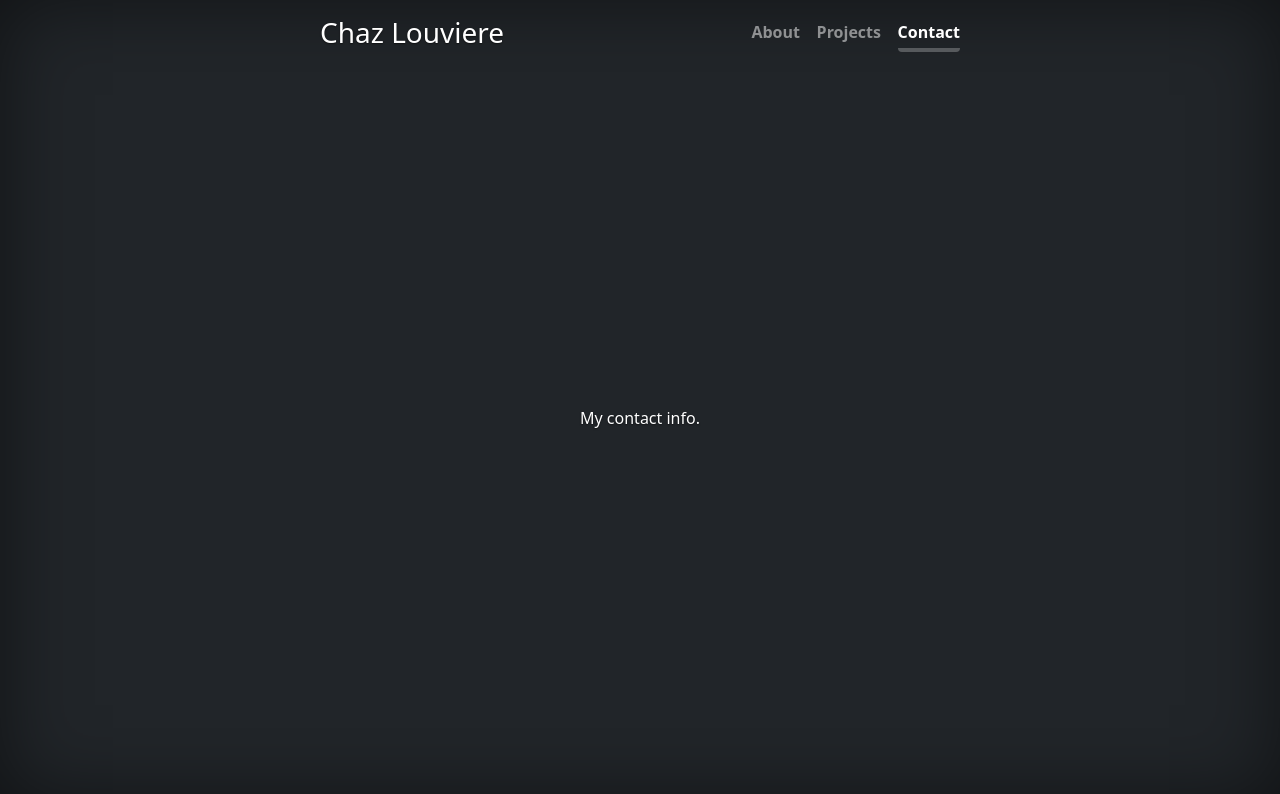
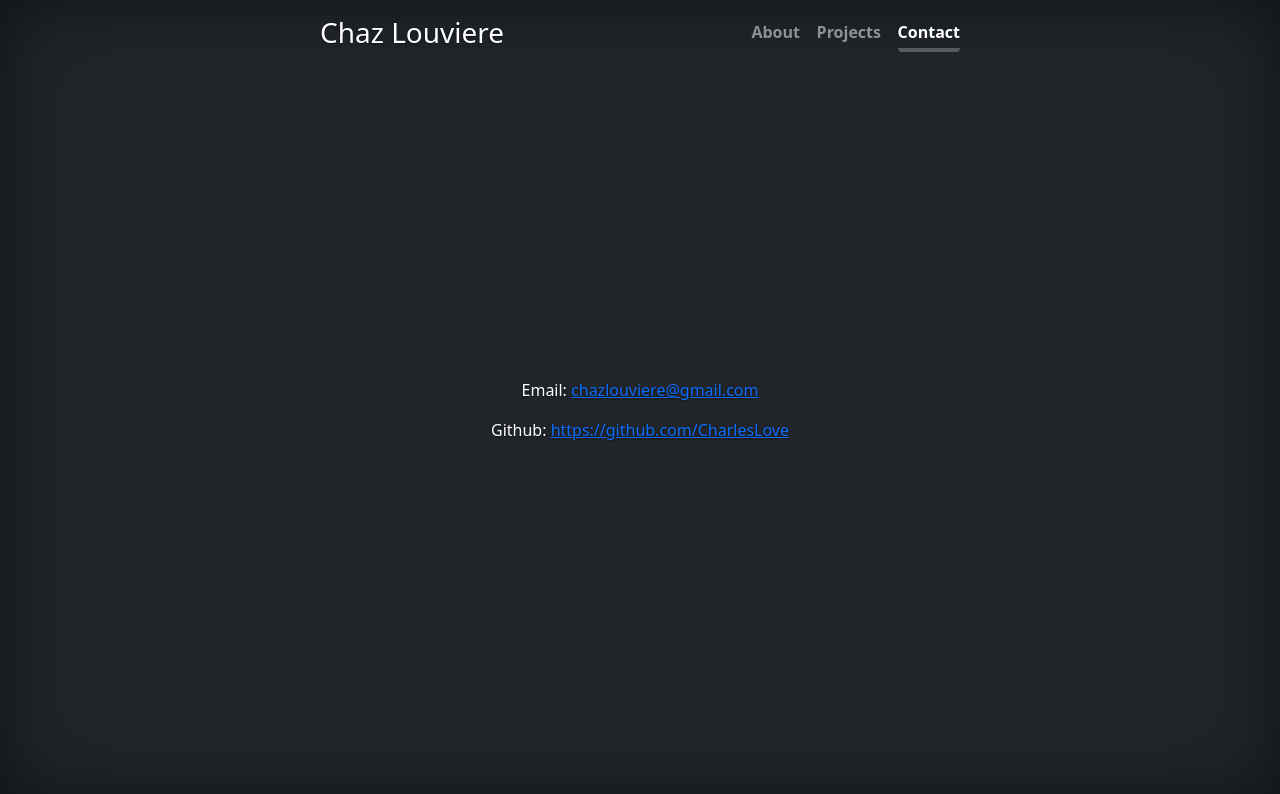
Before and after one commit to CharlesLove/CharlesLove.github.io, a plain HTML site: page index.html in a window 1280 px wide. Both pictures are taken after a click on the tab "Contact". Drawn offline with nearby package versions, Linux system fonts and the light colour scheme.

Commit message:
Contact info added.

```diff
--- a/index.html
+++ b/index.html
@@ -65,7 +65,8 @@
         My projects.
       </div>
       <div class="tab-pane fade" id="pills-contact" role="tabpanel" aria-labelledby="pills-contact-tab">
-        My contact info.
+        <p>Email: <a href="mailto: chazlouviere@gmail.com">chazlouviere@gmail.com</a></p>
+        <p>Github: <a href="https://github.com/CharlesLove">https://github.com/CharlesLove</a></p>
       </div>
     </div>
   </main>
```
